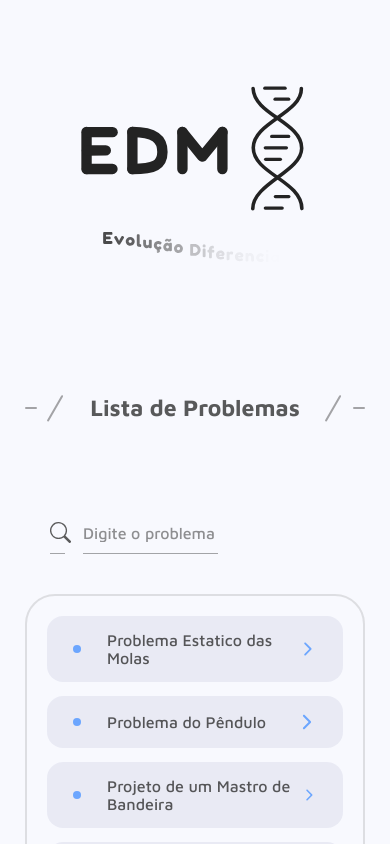
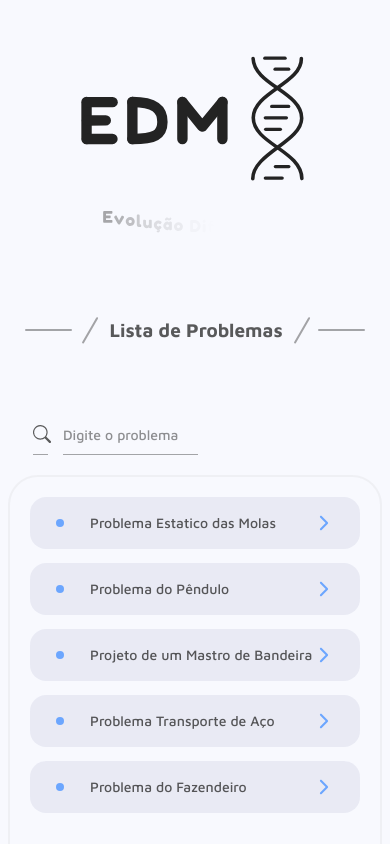
Before and after one commit to KesslerUstra/project_EDM, a Next.js app: page / in a window 390 px wide. Shown: the top 844 px of the page. Built offline with nearby package versions, Linux system fonts and the light colour scheme.

Commit message:
adicionando responsividade

```diff
--- a/app/globals.css
+++ b/app/globals.css
@@ -101,6 +101,10 @@
   margin: 0;
 }
 
+button, a, input{
+  -webkit-tap-highlight-color: transparent;
+}
+
 html{
   display: flex;
   min-height: 100%;
--- a/app/page.js
+++ b/app/page.js
@@ -13,9 +13,9 @@ export default function Home() {
         </div>
         <div className={styles.title_list_box}>
           <div className={styles.stroke}></div>
-          <div className={styles.bar} style={{margin: ' 0px 36px 0px -10px'}}></div>
+          <div className={`${styles.bar} ${styles.bar_margin_1}`}></div>
           <h2>Lista de Problemas</h2>
-          <div className={styles.bar} style={{margin: ' 0px 20px 0px 6px'}}></div>
+          <div className={`${styles.bar} ${styles.bar_margin_2}`}></div>
           <div className={styles.stroke}></div>
         </div>
         <SearchProblems />
--- a/app/page.module.css
+++ b/app/page.module.css
@@ -33,6 +33,14 @@
     height: 40px;
 }
 
+.bar_margin_1{
+    margin: 0px 36px 0px -10px;
+}
+
+.bar_margin_2{
+    margin: 0px 20px 0px 6px;
+}
+
 .title_list_box .bar::before{
     position: absolute;
     content: '';
@@ -61,3 +69,24 @@
     background-color: var(--color-stroke);
     border-radius: 2px;
 }
+
+/* MOBILE MODE */
+
+@media (max-width: 550px) {
+
+    .logo{
+        padding: 40px 0px 52px;
+    }
+
+    .title_list_box h2{
+        font-size: 19px;
+    }
+
+    .bar_margin_1{
+        margin: 0px 20px 0px -10px;
+    }
+
+    .bar_margin_2{
+        margin: 0px 16px 0px -8px;
+    }
+}
--- a/components/SearchProblems/SearchProblems.module.css
+++ b/components/SearchProblems/SearchProblems.module.css
@@ -61,7 +61,7 @@
     gap: 14px;
     padding: 20px;
     flex-direction: column;
-    border: 2px solid rgba(159, 159, 159, 0.30);
+    border: 2px solid rgba(159, 159, 159, 0.10);
 }
 
 .item_problem_box{
@@ -114,3 +114,27 @@
     transition: color 150ms;
     font-size: 22px;
 }
+
+/* MOBILE MODE */
+
+@media (max-width: 550px) {
+    .problems_list_box{
+        padding: 70px 8px 0px;
+    }
+
+    .search_problems_box > svg{
+        font-size: 18px;
+    }
+
+    .search_problems_box > input{
+        font-size: 14px;
+    }
+
+    .list_box{
+        margin: 20px 0px 60px;
+    }
+
+    .item_problem_box > span{
+        font-size: 14px;
+    }
+}
```
Also changed, not shown: components/ConfgProblems/ConfgProblems.module.css (+29 -0 lines), components/PageProblems/PageProblems.module.css (+12 -0 lines), components/ResultProblems/ResultProblems.module.css (+25 -0 lines).
